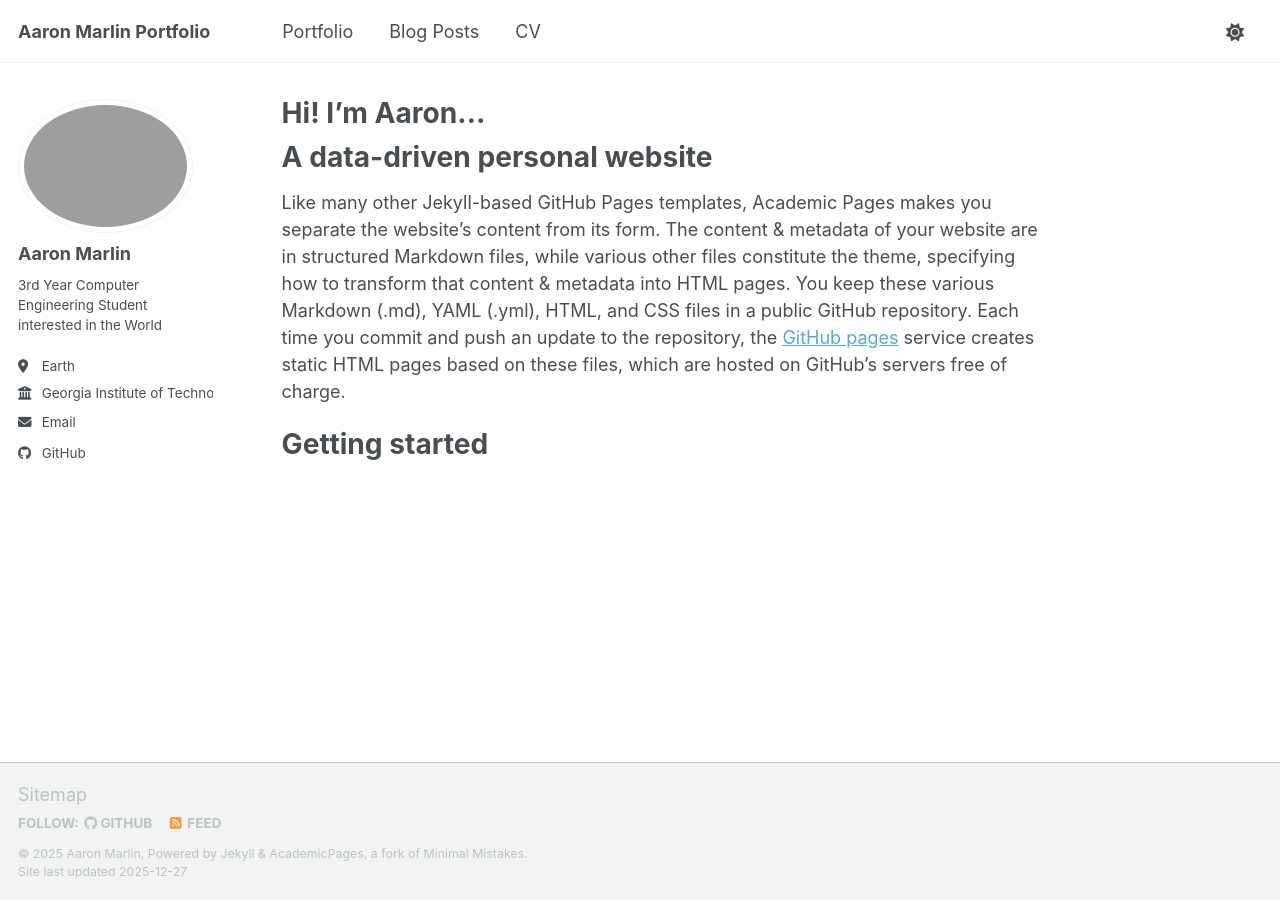
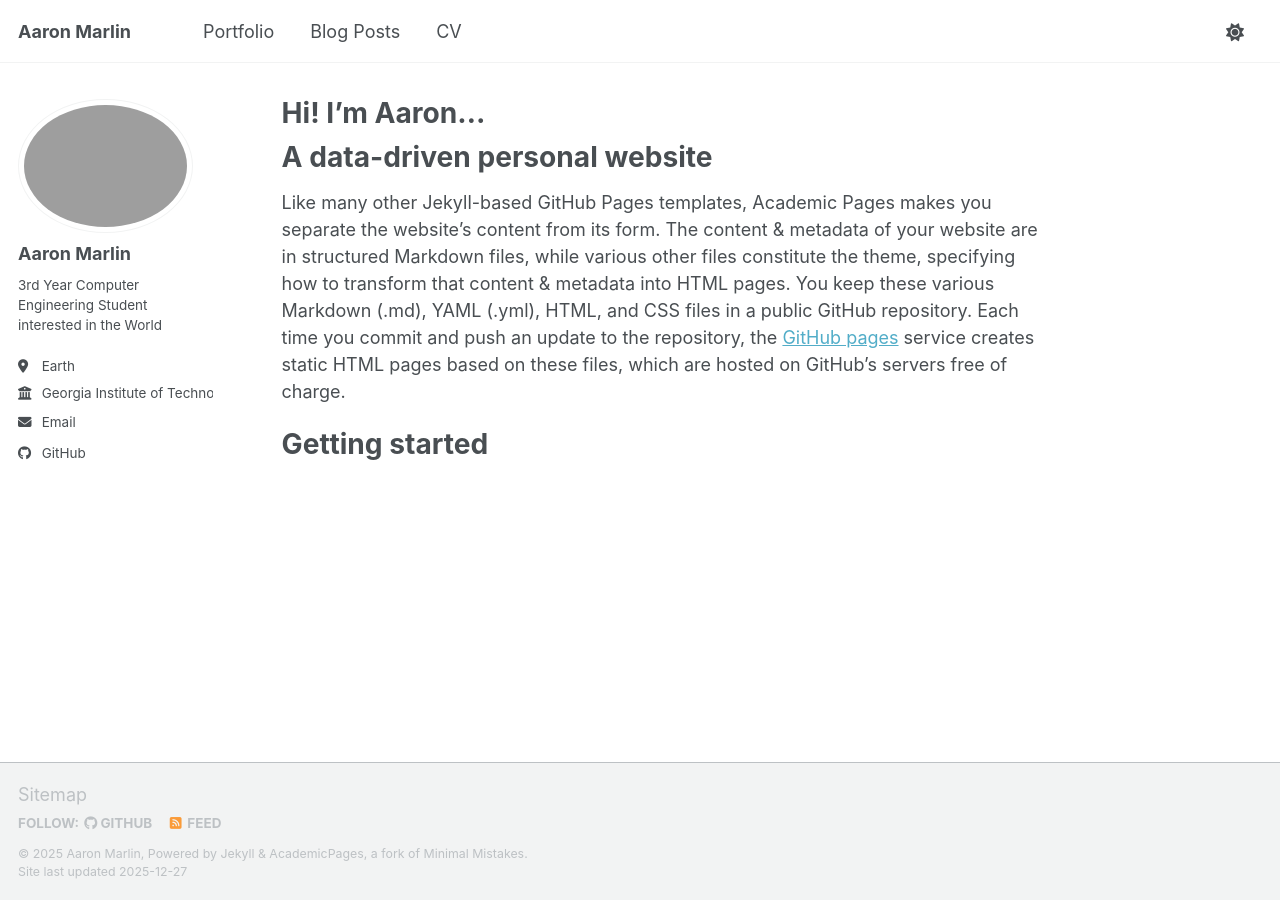
Before and after one commit to amarlin77/amarlin77.github.io, a Jekyll site: the page built from _pages/about.md, in a window 1280 px wide. Built offline with Jekyll 4.4.1, drawn with Linux system fonts in a browser that asks for light colours; a script bundle is joined from its source files by our own code; library files that are not in the unit come from our copies.

```diff
--- a/_config.yml
+++ b/_config.yml
@@ -9,7 +9,7 @@
 # Basic Site Settings
 locale                   : "en-US"
 site_theme               : "default" # Currently available options are "default", "air"
-title                    : "Aaron Marlin Portfolio"
+title                    : "Aaron Marlin"
 title_separator          : "-"
 name                     : &name "Aaron Marlin"
 description              : &description "Aaron Marlin's academic portfolio"   # Update this with a general description of your site, this is the default if not overridden by a page
```
